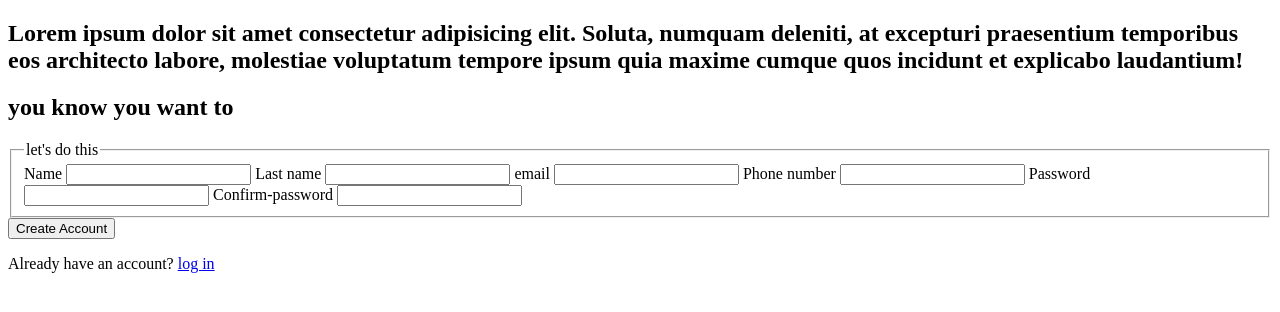
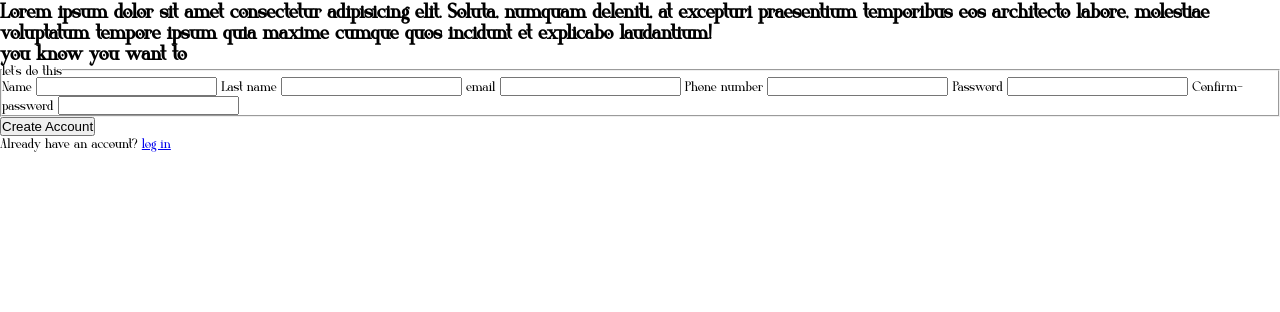
Before and after one commit to 70David70/Odin-sign-up, a plain HTML site: page index.html in a window 1280 px wide. Drawn offline with Linux system fonts and the light colour scheme.

Commit message:
Add a css reset and a font

```diff
--- a/index.html
+++ b/index.html
@@ -4,6 +4,18 @@
         <meta charset="UTF-8">
         <meta name="viewport" content="width=device-width, initial-scale=1.0">
         <link rel="stylesheet" href="style.css">
+
+        <style>
+            @font-face {
+                font-family: fancy-font;
+                src: url(ROSSTEN.woff2), format(woff2);
+            }
+            body, form, text, label {
+                font-family: fancy-font, sans-serif;
+                font-display: swap;
+            }
+        </style>
+
         <title>Sign up</title>
     </head>
     <body>
--- a/style.css
+++ b/style.css
@@ -0,0 +1,5 @@
+* {
+    margin: 0;
+    padding: 0;
+    box-sizing: border-box;
+}
```
Also changed, not shown: ROSSTEN.woff2 (added).
